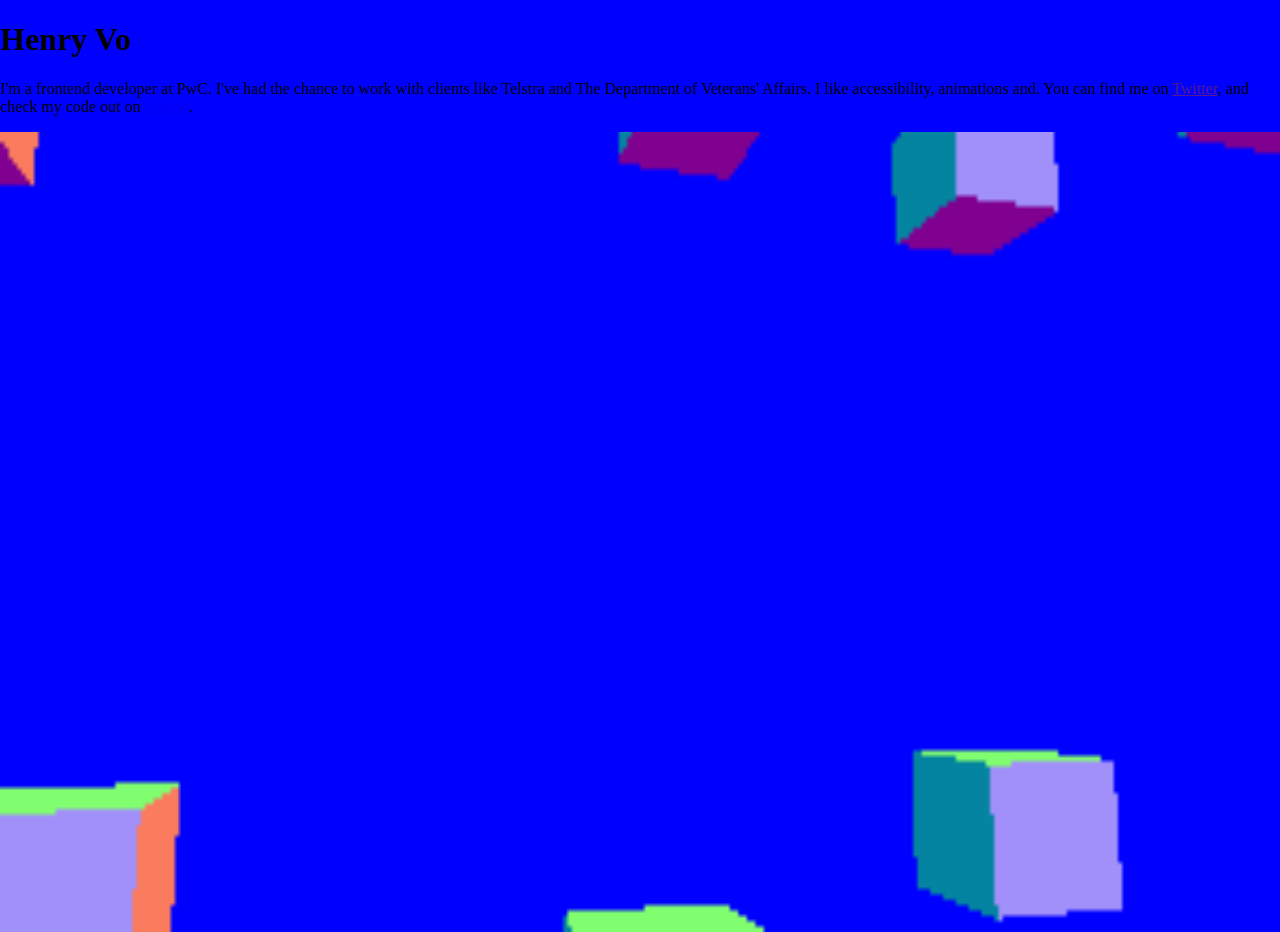
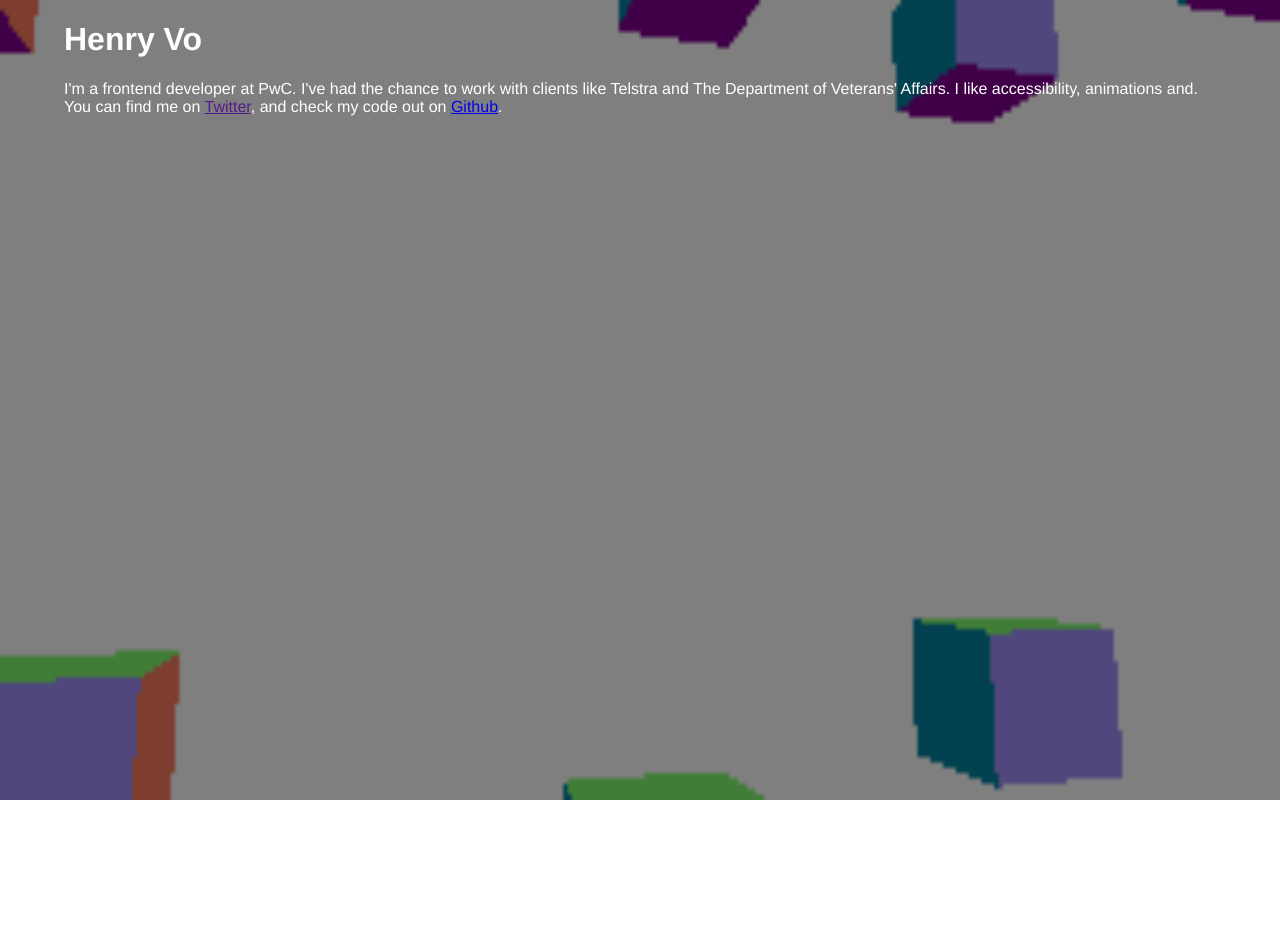
Before and after one commit to henryv0/portfolio, a website with bundled scripts: page src/index.html in a window 1280 px wide. After the commit the page ends 800 px from the top, so only its background shows below. Built offline with nearby package versions, Linux system fonts and the light colour scheme.

Commit message:
Adds layout styles

```diff
--- a/src/main.scss
+++ b/src/main.scss
@@ -1,13 +1,19 @@
 @import "normalize.css";
 
 body {
-  background: blue;
+  height: 100vh;
+  width: 100vw;
+  overflow: hidden;
+
+  font-family: "Helvetica Neue", sans-serif;
 }
 
 canvas {
   display: block;
-  height: 100vh;
-  width: 100vw;
+  height: 100%;
+  width: 100%;
+  // width: 100vw;
+  // height: 100vh;
 
   &:after {
     position: absolute;
@@ -18,3 +24,21 @@ canvas {
     top: 0;
   }
 }
+
+.l-overlay {
+  position: absolute;
+  height: 100%;
+  width: 100%;
+  color: white;
+  background-color: rgba(0, 0, 0, 0.5);
+
+  // border-top: 5px solid yellow;
+  // border: 5px solid white;
+}
+
+.l-container {
+  width: 90%;
+  margin-left: auto;
+  margin-right: auto;
+  max-width: 1200px;
+}
```
